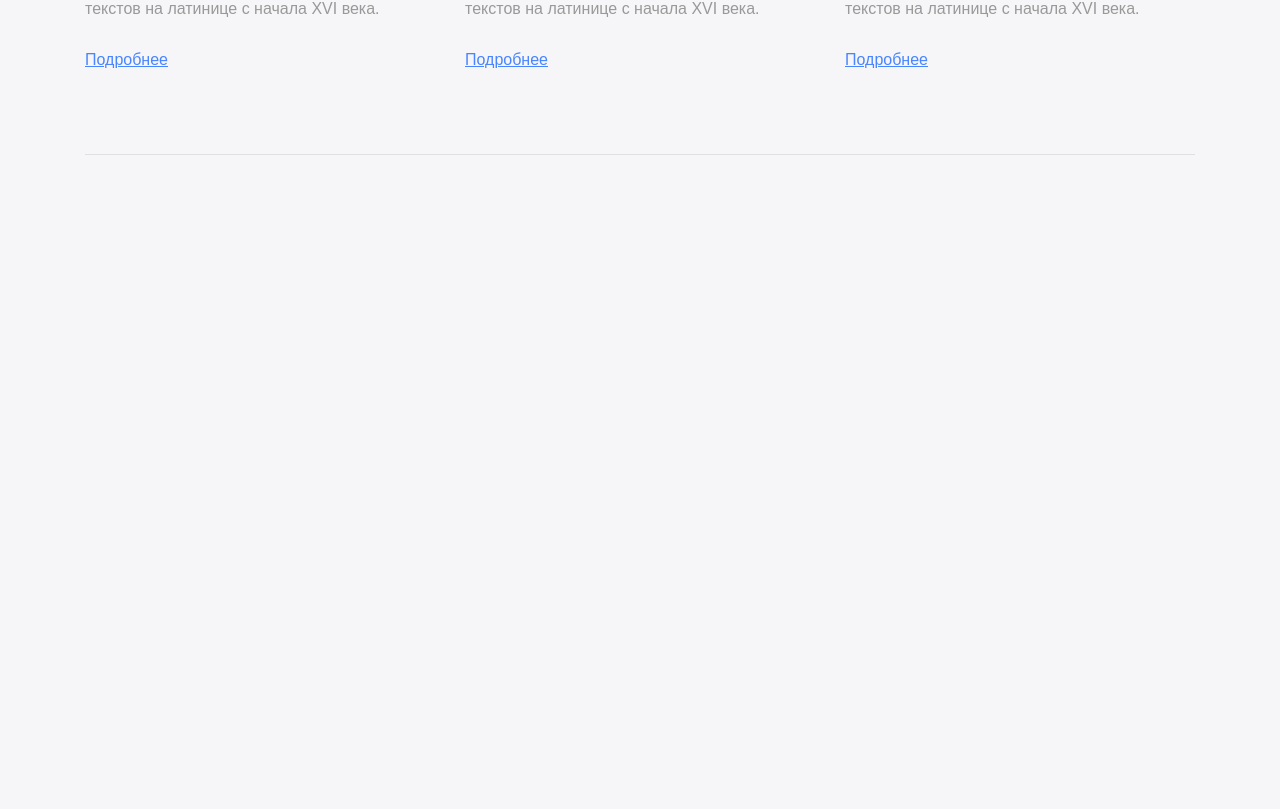
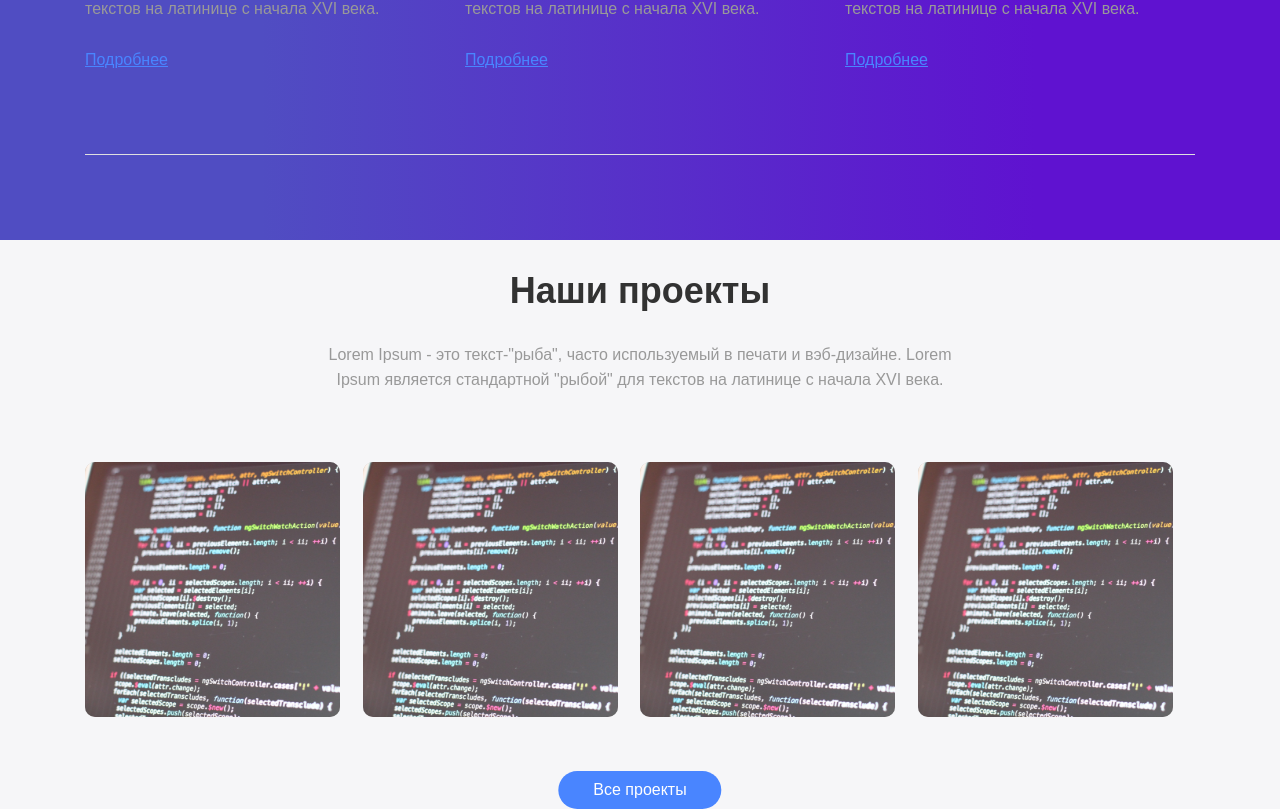
Before and after one commit to Bekjan555/IT-Studio, a React (Create React App) app: page / in a window 1280 px wide. Shown: the part 3300-4109 px from the top of the page. Before the commit the page ends 3540 px from the top, so only its background shows below. Built offline with nearby package versions, Linux system fonts and the light colour scheme; the HTML template or start-up script is replaced by a standard one.

Commit message:
finished the section "projects"

```diff
--- a/src/App.js
+++ b/src/App.js
@@ -4,6 +4,7 @@ import Hero from './components/hero';
 import Services from './components/services';
 import Standards from './components/standards';
 import Specialization from './components/specialization';
+import Projects from './components/projects';
 
 
 function App() {
@@ -14,6 +15,7 @@ function App() {
       <Services/>
       <Standards/>
       <Specialization/>
+      <Projects/>
     </div>
   );
 }
--- a/src/components/_global.scss
+++ b/src/components/_global.scss
@@ -3,3 +3,4 @@
 @import "./services/style";
 @import "./standards/style";
 @import "./specialization/style";
+@import "./projects/style";
--- /dev/null
+++ b/src/components/projects/index.jsx
@@ -0,0 +1,32 @@
+import React from 'react';
+import projectImg from '../../assets/projectsImg.svg'
+
+const Projects = () => {
+    return (
+        <section className="projects">
+            <div className="container">
+                <div className="projects__top flex">
+                    <h2 className="projects__title title">
+                    Наши проекты
+                    </h2>
+                    <p className="projects__description description text-center">
+                    Lorem Ipsum - это текст-"рыба", часто используемый в печати и вэб-дизайне. Lorem Ipsum является стандартной "рыбой" для текстов на латинице с начала XVI века.
+                    </p>
+                </div>
+                <div className="projects__bottom">
+                    <div className="projects__row row">
+                        <div className="col-3"> <img src={projectImg} alt=""/> </div>
+                        <div className="col-3"> <img src={projectImg} alt=""/> </div>
+                        <div className="col-3"> <img src={projectImg} alt=""/> </div>
+                        <div className="col-3"> <img src={projectImg} alt=""/> </div>
+                    </div>
+                </div>
+                <button className="projects__btn btn">
+                Все проекты
+                </button>
+            </div>
+        </section>
+    )
+}
+
+export default Projects;
--- /dev/null
+++ b/src/components/projects/style.scss
@@ -0,0 +1,19 @@
+.projects {
+    position: relative;
+    &__top {
+        flex-direction: column;
+        @include flex-center();
+    }
+    &__description {
+        max-width: 670px;
+    }
+    &__row {
+        padding: 70px 0 50px 0;
+        box-sizing: border-box;
+    }
+    &__btn {
+        left: 50%;
+        position: absolute;
+        transform: translateX(-50%);
+    }
+}
--- a/src/components/specialization/_style.scss
+++ b/src/components/specialization/_style.scss
@@ -1,6 +1,8 @@
 .specialization {
-    background: linear-gradient(90deg, #504DC2 20.44%, #5F12D0 80.91%), #C4C4C4;
-    height: 490px;
+    &__wrapper {
+        background: linear-gradient(90deg, #504DC2 20.44%, #5F12D0 80.91%), #C4C4C4;
+        min-height: 490px;
+    }
     &__content {
         padding-bottom: 85px;
     }
--- a/src/components/specialization/index.jsx
+++ b/src/components/specialization/index.jsx
@@ -4,6 +4,7 @@ import specializationImg from "../../assets/specialization.png";
 const Specialization = () => {
   return (
     <section className="specialization">
+      <div className="specialization__wrapper">
         <div className="container">
           <div className="specialization__content">
             <div className="specialization__top row">
@@ -58,6 +59,7 @@ const Specialization = () => {
             </div>
           </div>
         </div>
+      </div>
     </section>
   );
 };
```
Also changed, not shown: src/assets/projectsImg.svg (added). Lines whose indentation alone changed are shown as unchanged.
